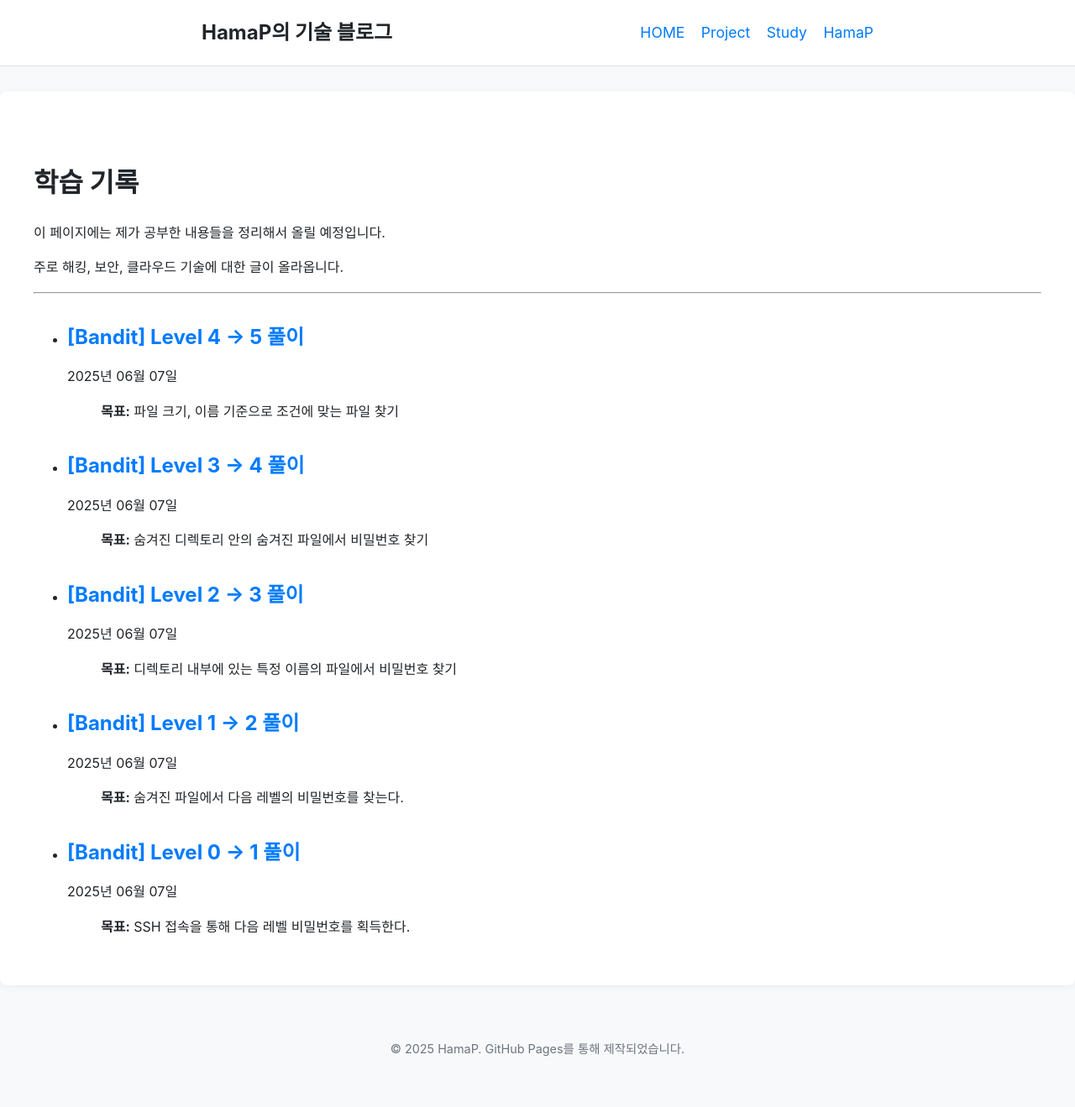
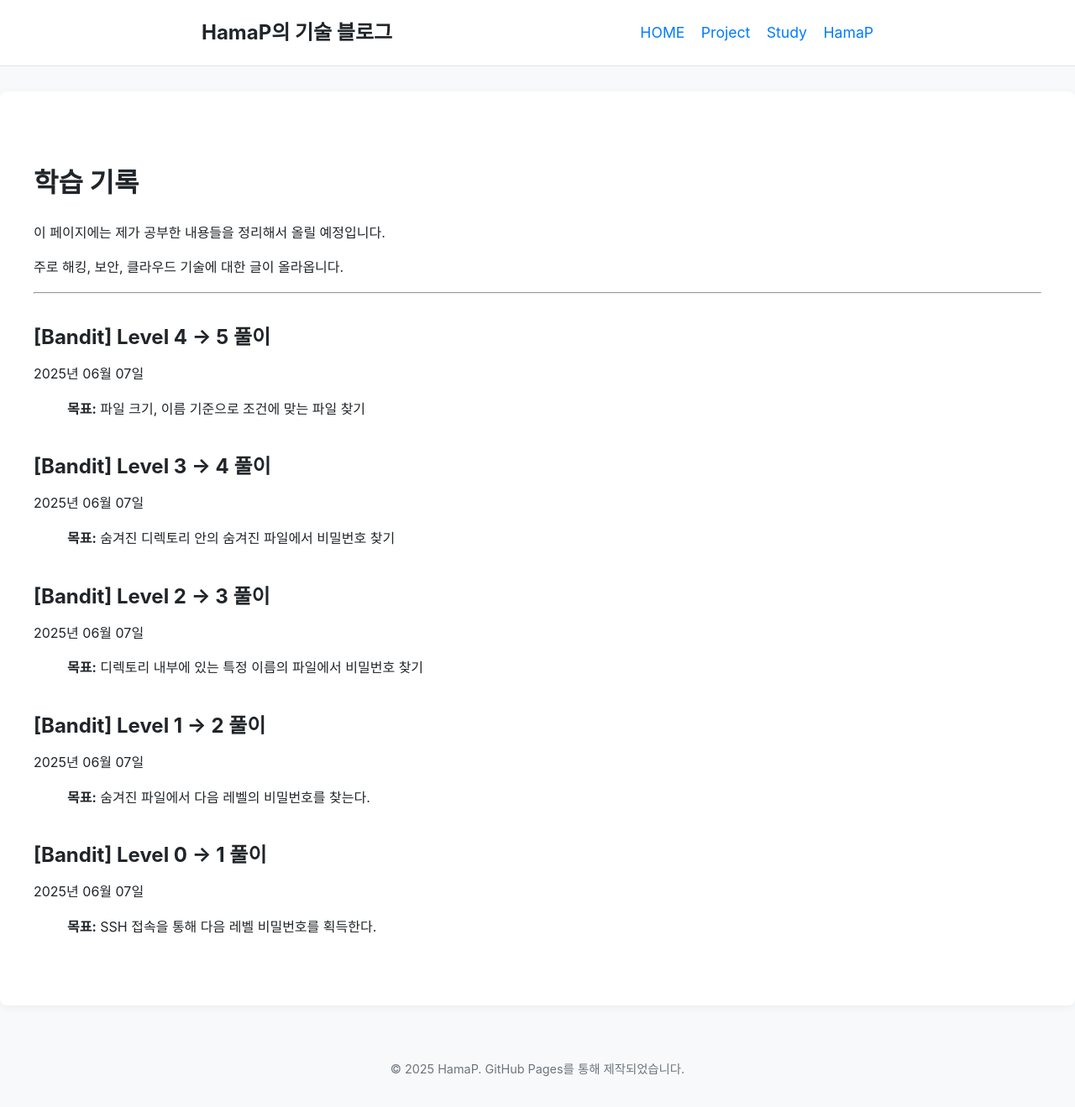
Before and after one commit to HamaP0/HamaP0.github.io, a Jekyll site: the page built from study.html, in a window 1280 px wide. Shown: the whole page at 84% size. Built offline with Jekyll 4.4.1, drawn with Linux system fonts in a browser that asks for light colours; before the commit the page ends 1295 px from its top, so only the background shows below that.

Commit message:
Update style.css

````diff
--- a/assets/css/style.css
+++ b/assets/css/style.css
@@ -94,3 +94,36 @@ a:hover {
     font-size: 0.9em;
     color: #6c757d; /* 회색 글씨 */
 }```
+
+/* ------------------- */
+/* 게시글 및 목록 스타일  */
+/* ------------------- */
+
+.post-meta {
+    color: #6c757d; /* 회색 글씨 */
+    font-size: 0.9em;
+}
+
+/* 게시글 목록 */
+.post-list {
+    list-style: none; /* 리스트 앞에 점 없애기 */
+    padding-left: 0;
+}
+
+.post-list li {
+    margin-bottom: 40px; /* 목록 사이 간격 */
+}
+
+.post-list h2 {
+    margin-bottom: 5px;
+}
+
+.post-list a {
+    color: #212529; /* 제목 색상 */
+    text-decoration: none;
+}
+
+.post-list a:hover {
+    color: #007bff; /* 마우스 올리면 파란색으로 */
+    text-decoration: none;
+}
````
